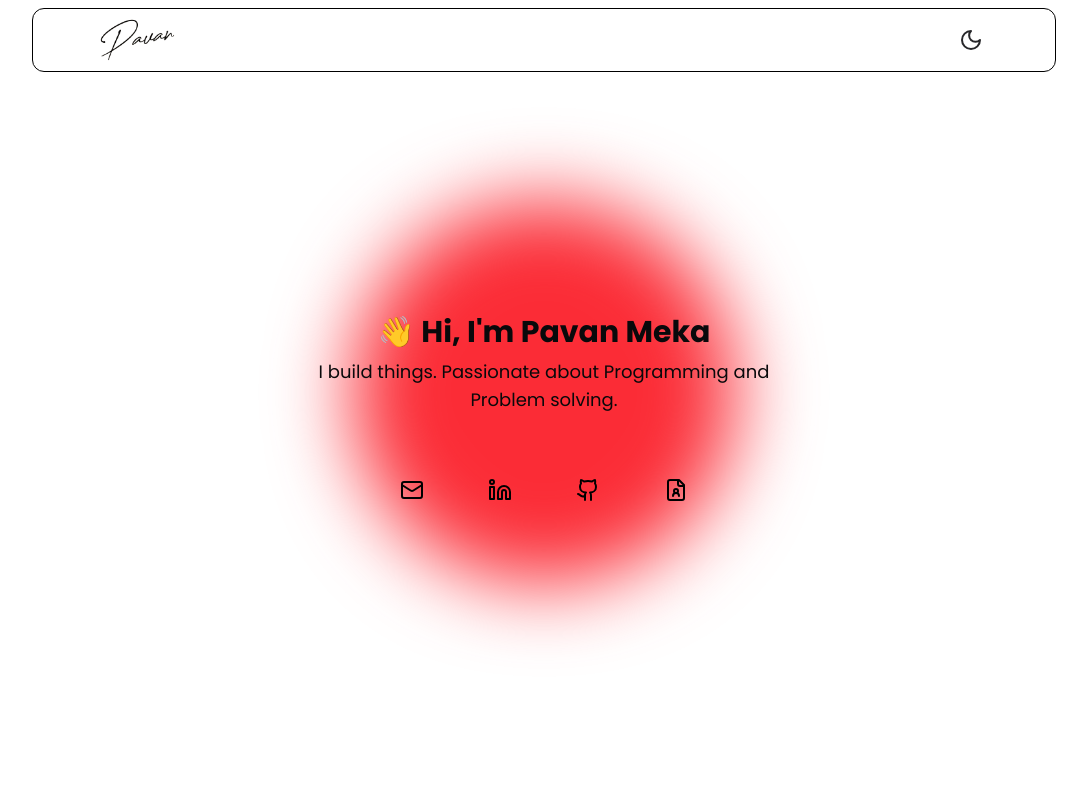
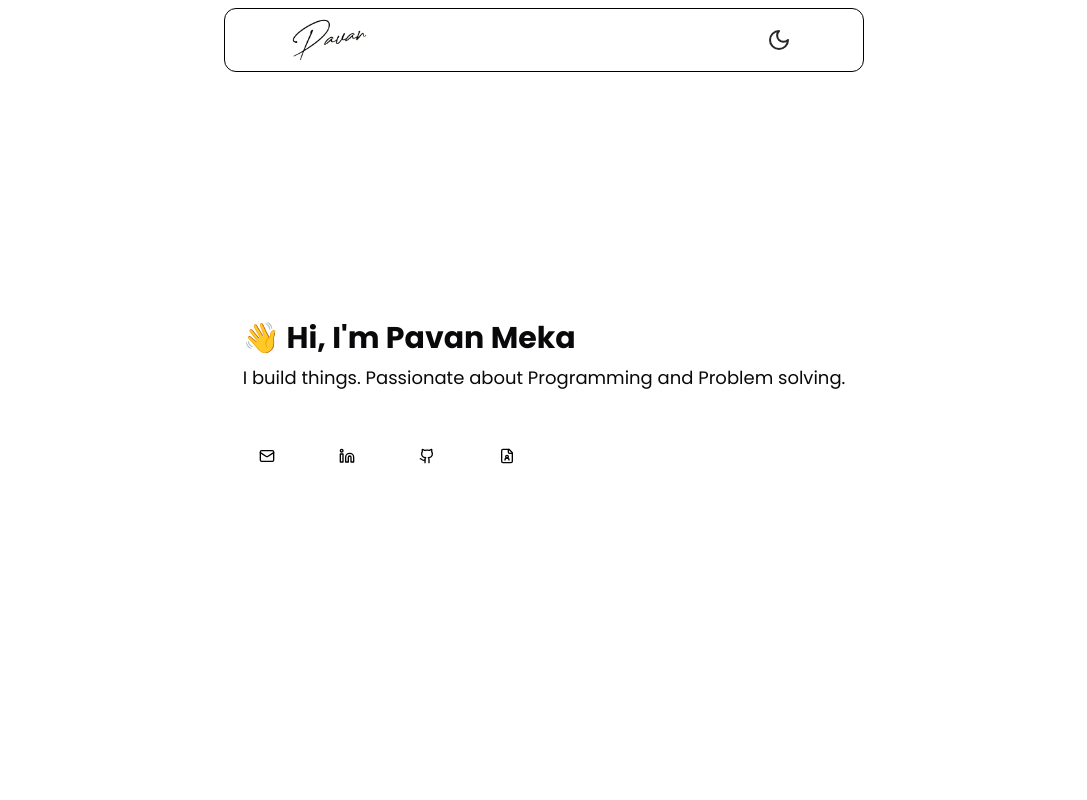
Before and after one commit to PavanMeka09/Portfolio, a React (Vite) app: page / in a window 1280 px wide. Shown: the top 800 px of the page, without its empty margins (96-1183 px from the left). Built offline with nearby package versions, Linux system fonts and the light colour scheme.

Commit message:
migrate to react-icons from lucide-react && ui changes

```diff
--- a/package.json
+++ b/package.json
@@ -11,7 +11,6 @@
   },
   "dependencies": {
     "@tailwindcss/vite": "^4.0.3",
-    "lucide-react": "^0.474.0",
     "motion": "^12.12.1",
     "react": "^18.3.1",
     "react-dom": "^18.3.1",
--- a/src/Components/Card.jsx
+++ b/src/Components/Card.jsx
@@ -1,4 +1,4 @@
-import { ExternalLink,Github } from 'lucide-react';
+import { LuExternalLink, LuGithub } from 'react-icons/lu';
 
 export const Card = (props) => {
   return (
@@ -16,12 +16,12 @@ export const Card = (props) => {
         </div>
         <div className='flex w-[100%] justify-center gap-4 transition-all'>
           {props.github && <a target='_blank' href={props.github} className='bg-black/10 cursor-pointer px-4 py-2 rounded flex gap-2 hover:-translate-y-1 transition-all'>
-            <Github className='dark:text-white'/>
+            <LuGithub className='dark:text-white'/>
             <p>Github</p>
           </a>
           }
           {props.preview && <a target='_blank' href={props.preview} className='bg-black text-white dark:text-black dark:bg-zinc-300 cursor-pointer px-4 py-2 rounded flex gap-2 hover:-translate-y-1 transition-all'>
-            <ExternalLink />
+            <LuExternalLink />
             <p>Preview</p>
           </a>
           }
--- a/src/Components/Navbar.jsx
+++ b/src/Components/Navbar.jsx
@@ -4,7 +4,7 @@ import { ThemeSwitcher } from '../utils/ThemeSwitcher'
 export const Navbar = () => {
   return (
     <div className='h-[10vh] w-screen bg-transparent flex justify-center items-center fixed top-0 z-[100]'>
-      <div className='h-[80%] w-[80%] border-[1px] dark:border-white rounded-xl flex justify-between items-center lg:px-16 px-4 bg-clip-padding backdrop-filter backdrop-blur-lg'>
+      <div className='h-[80%] w-[80%] lg:w-[50%] border-[1px] dark:border-white rounded-xl flex justify-between items-center lg:px-16 px-4 bg-clip-padding backdrop-filter backdrop-blur-lg'>
         <a href="https://pavanmeka.vercel.app" className='h-[130%]'>
           <img src={black} className='h-[100%] rounded-full dark:filter dark:invert'/>
         </a>
--- a/src/Pages/About.jsx
+++ b/src/Pages/About.jsx
@@ -1,34 +1,37 @@
 import { motion } from 'framer-motion';
-import { Mail, Github, Linkedin, FileUser } from 'lucide-react';
+import { LuMail, LuLinkedin, LuGithub, LuFileUser} from "react-icons/lu";
 import {Tooltip} from 'react-tooltip';
 import 'react-tooltip/dist/react-tooltip.css';
 
 export const About = () => {
   return (
-    <div className='relative h-screen w-screen flex flex-col justify-center items-center overflow-hidden'>
-      <div className='bg-red-500 h-96 w-96 absolute z-[0] top-50 blur-2xl rounded-full'></div>
-      <div className='relative z-10 max-w-xl text-center p-8'>
-        <h1 className='text-3xl font-bold mb-2'>👋 Hi, I'm Pavan Meka</h1>
-        <p className='mb-4 text-lg'>I build things. Passionate about Programming and Problem solving.</p>
-      </div>
+
+    <div className='relative h-screen w-screen flex flex-col lg:flex-row justify-evenly items-center overflow-hidden'>
+
+      <div className='relative z-10 text-center flex flex-col justify-center items-start gap-10'>
+        <div className='flex flex-col justify-center items-start'>
+          <h1 className='text-3xl font-bold mb-2'>👋 Hi, I'm Pavan Meka</h1>
+          <p className='text-lg'>I build things. Passionate about Programming and Problem solving.</p>
+        </div>
       <div className='flex gap-8 z-10'>
         <a href="" className='p-4 rounded-xl hover:bg-zinc-300 transition-all dark:text-white dark:hover:bg-zinc-800' data-tooltip-id="mail-tooltip" data-tooltip-content="Send me an email">
-          <Mail />
+          <LuMail />
         </a>
         <a href="" className='p-4 rounded-xl hover:bg-blue-300 transition-all dark:text-white dark:hover:bg-blue-600' data-tooltip-id="linkedin-tooltip" data-tooltip-content="Connect on LinkedIn">
-          <Linkedin />
+          <LuLinkedin />
         </a>
         <a href="" className='p-4 rounded-xl hover:bg-zinc-300 transition-all dark:text-white dark:hover:bg-zinc-800' data-tooltip-id="github-tooltip" data-tooltip-content="Check out my GitHub">
-          <Github />
+          <LuGithub />
         </a>
         <a href="" className='p-4 rounded-xl hover:bg-zinc-300 transition-all dark:text-white dark:hover:bg-zinc-800' data-tooltip-id="resume-tooltip" data-tooltip-content="Resume">
-          <FileUser />
+          <LuFileUser />
         </a>
       </div>
       <Tooltip id="mail-tooltip" style={{ backgroundColor: '#1e293b', color: '#f1f5f9', borderRadius: '8px', padding: '8px 12px', fontSize: '14px' }} place="top" />
       <Tooltip id="linkedin-tooltip" style={{ backgroundColor: '#1e293b', color: '#f1f5f9', borderRadius: '8px', padding: '8px 12px', fontSize: '14px' }} place="top" />
       <Tooltip id="github-tooltip" style={{ backgroundColor: '#1e293b', color: '#f1f5f9', borderRadius: '8px', padding: '8px 12px', fontSize: '14px' }} place="top" />
       <Tooltip id="resume-tooltip" style={{ backgroundColor: '#1e293b', color: '#f1f5f9', borderRadius: '8px', padding: '8px 12px', fontSize: '14px' }} place="top" />
+      </div>
 
     </div>
   )
--- a/src/utils/ThemeSwitcher.jsx
+++ b/src/utils/ThemeSwitcher.jsx
@@ -1,4 +1,4 @@
-import { Sun, Moon } from 'lucide-react';
+import { LuSun, LuMoon } from 'react-icons/lu';
 import { useState, useEffect } from "react";
 import { motion, AnimatePresence } from "motion/react";
 
@@ -27,7 +27,7 @@ export const ThemeSwitcher = (props) => {
   };
 
   const renderIcon = () => {
-    const Icon = isDark ? Sun : Moon;
+    const Icon = isDark ? LuSun : LuMoon;
     return (
       <button onClick={toggle}>
         <Icon size={40} className={ props.className + " text-zinc-800 dark:text-zinc-100 active:translate-y-1 transition-[transform]"} />
```
Also changed, not shown: 1 other file (tests, documents, lock files or other folders).
